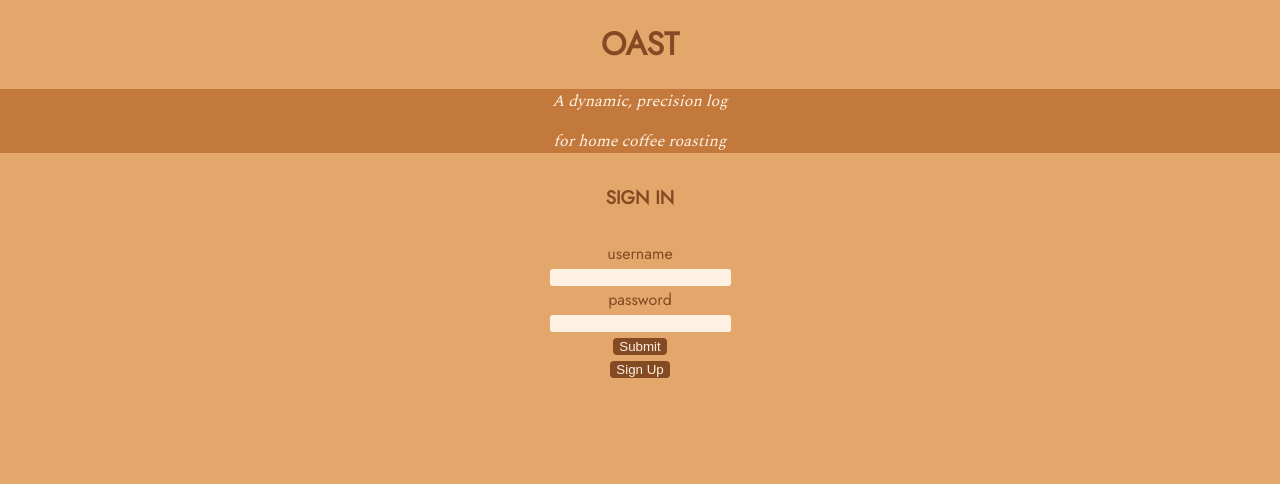
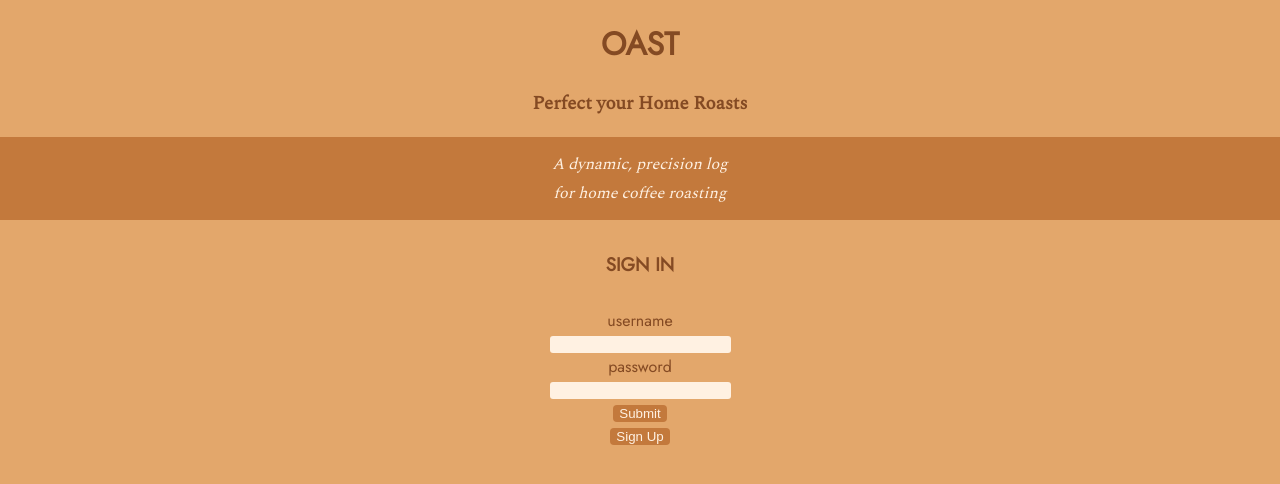
Before and after one commit to lancehsimmons/Roast, a React (Create React App) app in the folder client/: page /sign-in in a window 1280 px wide. Shown: the top 484 px of the page. Built offline with nearby package versions, Linux system fonts and the light colour scheme.

Commit message:
adds tagline with styling and descriptor with styling

```diff
--- a/client/src/assets/sign-in.css
+++ b/client/src/assets/sign-in.css
@@ -1,3 +1,7 @@
+
+.tagline {
+  font-family: 'Spectral', serif;
+}
 
 .descriptor {
   font-style: italic;
@@ -9,6 +13,7 @@
   color: #FFF1E2;
   font-style: italic;
   font-family: 'Spectral', serif;
+  padding: 10px 0px 10px 0px;
 }
 
 h5 {
@@ -18,3 +23,7 @@ h5 {
 .input-div {
   text-align: center;
 }
+
+p.descriptor {
+  margin: 5px 0px 5px 0px
+}
--- a/client/src/index.css
+++ b/client/src/index.css
@@ -34,7 +34,7 @@ input {
 } */
 
 button {
-  background-color: #844A23;
+  background-color: #C3793C;
   border: none;
   border-radius: 4px;
   color: #FFF1E2;
--- a/client/src/screens/SignIn.jsx
+++ b/client/src/screens/SignIn.jsx
@@ -20,6 +20,9 @@ export default function SignIn({ handleSignIn }) {
     <div>
 
       <h1>OAST</h1>
+      <div>
+        <h3 className='tagline'>Perfect your Home Roasts</h3>
+      </div>
       <div className='descriptor-div'>
         <p className='descriptor'>A dynamic, precision log</p>
         <p className='descriptor'>     for home coffee roasting</p>
```
